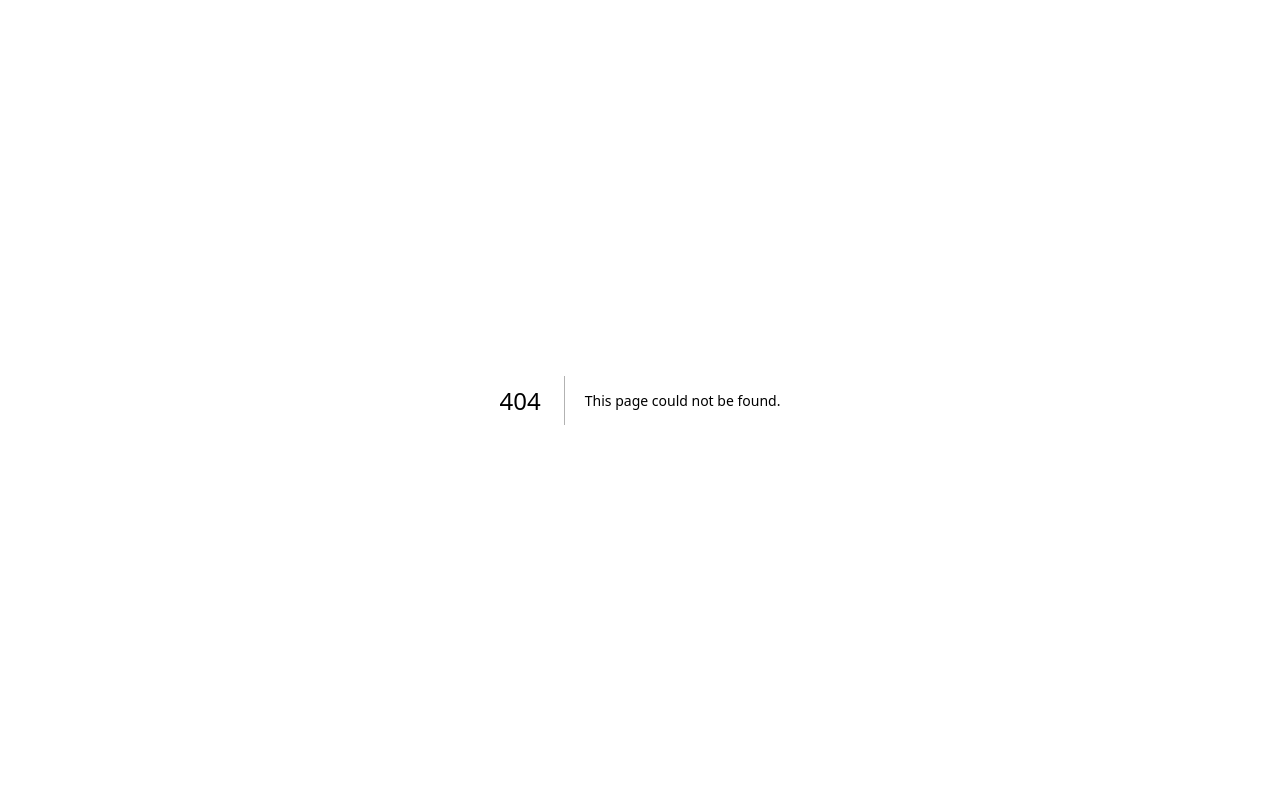
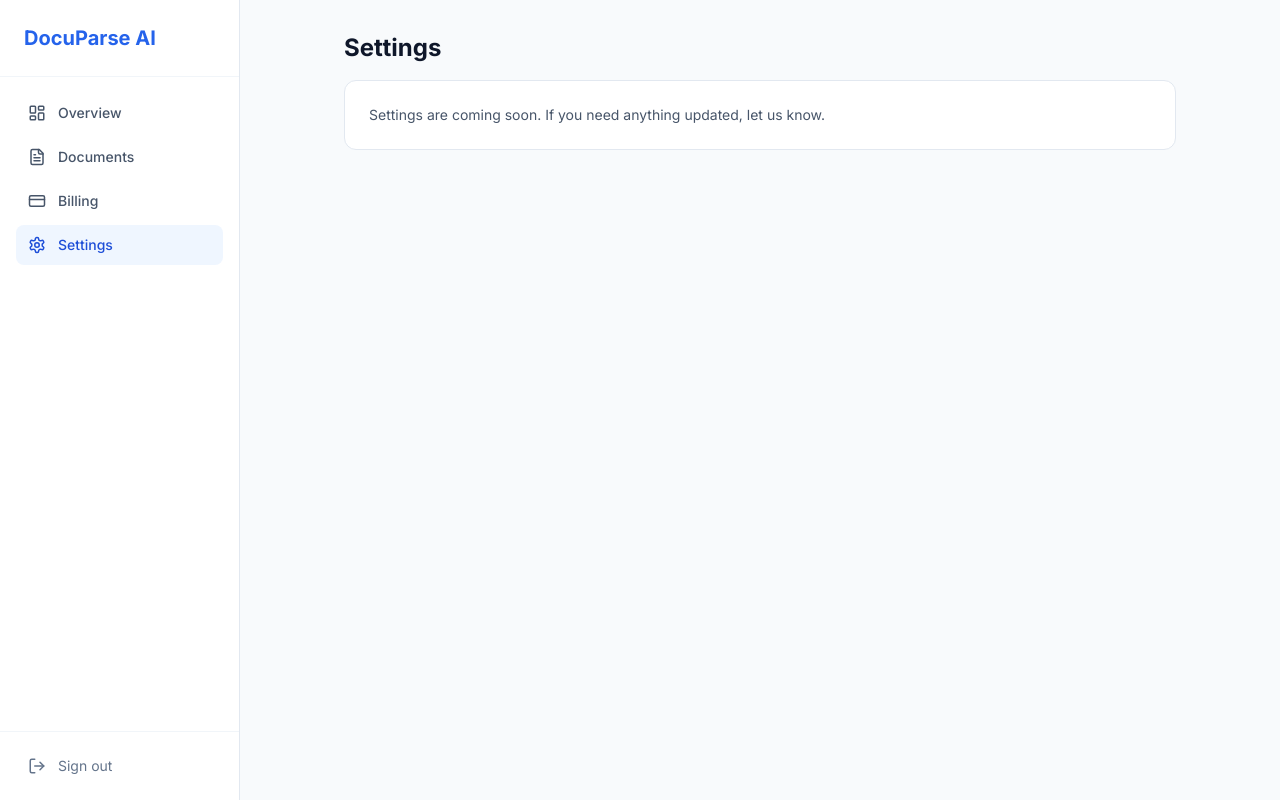
Before and after one commit to shivakokkula/ai-document-extraction-saas, a Next.js app in the folder frontend/: page /dashboard/settings in a window 1280 px wide. Before the commit this address had no page. Built offline with nearby package versions, Linux system fonts and the light colour scheme.

Commit message:
Fix dashboard auth and CORS issues

```diff
--- /dev/null
+++ b/frontend/src/app/dashboard/settings/page.tsx
@@ -0,0 +1,12 @@
+'use client';
+
+export default function SettingsPage() {
+  return (
+    <div className="p-8 max-w-4xl mx-auto">
+      <h1 className="text-2xl font-bold text-slate-900 mb-4">Settings</h1>
+      <div className="rounded-xl border border-slate-200 bg-white p-6 text-sm text-slate-600">
+        Settings are coming soon. If you need anything updated, let us know.
+      </div>
+    </div>
+  );
+}
```
Also changed, not shown: 1 other file (tests, documents, lock files or other folders).
